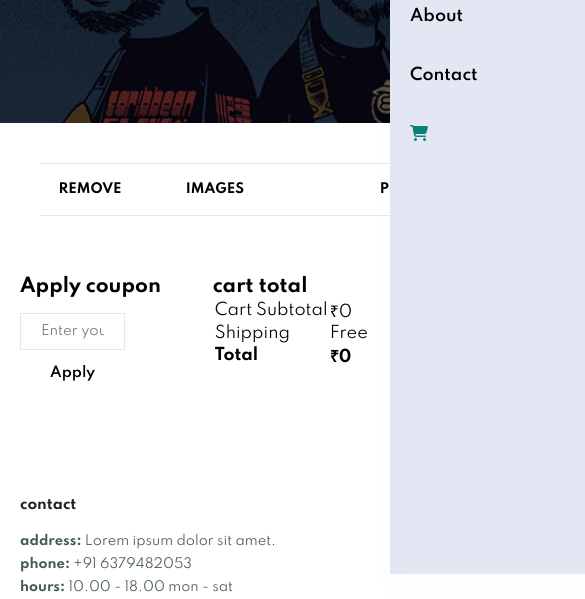
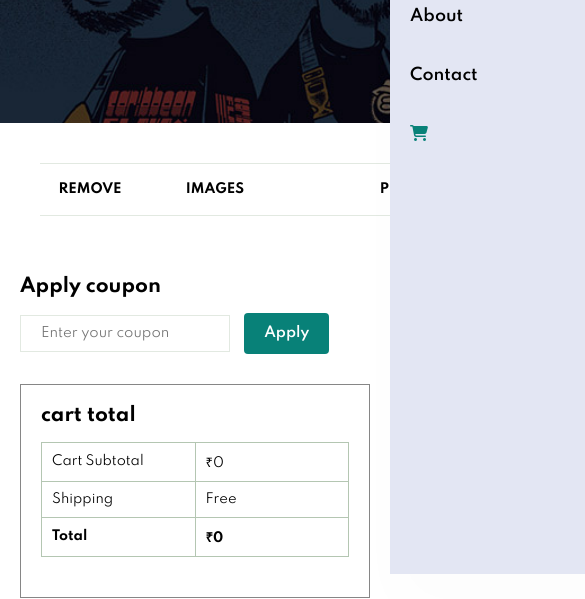
Before and after one commit to sakthi400/E-commerce, a plain HTML site: page cart.html in a window 390 px wide. Shown: the part 270-869 px from the top of the page, 585 px wide, since content can reach past the window. Drawn offline with Linux system fonts and the light colour scheme.

Commit message:
fiveth commit

```diff
--- a/style.css
+++ b/style.css
@@ -840,6 +840,11 @@ footer a{
 
 
 /* cart */
+
+
+#cart{
+  overflow-x: auto;
+}
 #cart table{
   width: 100%;
   border-collapse: collapse;
@@ -908,7 +913,7 @@ padding: 10px 5px 10px 15px;
   margin-bottom: 30px;
 }
 
-#coupon h3{
+#coupon h3,#subtotal h3{
   padding-bottom: 15px;
 }
 
@@ -920,8 +925,32 @@ padding: 10px 5px 10px 15px;
   border:1px solid #e2e9e1;
 }
 
+#coupon button{
+  background-color: #088178;
+  color: #fff;
+  padding: 12px 20px;
+}
 
+#subtotal{
+  width: 50%;
+  margin-bottom: 30px;
+  border: 1px solid rgba(0, 0, 0, 0.473);
+  padding: 30px;
+}
 
+#subtotal table{
+  border-collapse:collapse;
+ width:100%;
+ margin-bottom: 20px;
+
+}
+
+#subtotal table td{
+  width: 50%;
+  border: 1px solid #b4c6b2;
+  padding: 10px;
+  font-size: 13px;
+}
 
 
 
@@ -1154,6 +1183,24 @@ padding: 10px 5px 10px 15px;
   margin-bottom: 30px;
 }
 
+/* cart */
+  #cart {
+    overflow-x: auto;
+  }
+
+  #cart table {
+    min-width: 600px;
+
+
+  }
+  #coupon{
+    width: 100%;
+  }
+
+  #subtotal{
+    width: 100%;
+    padding: 20px;
+  }
 
 
 
```
Also changed, not shown: sproduct.html (+19 -1 lines).
